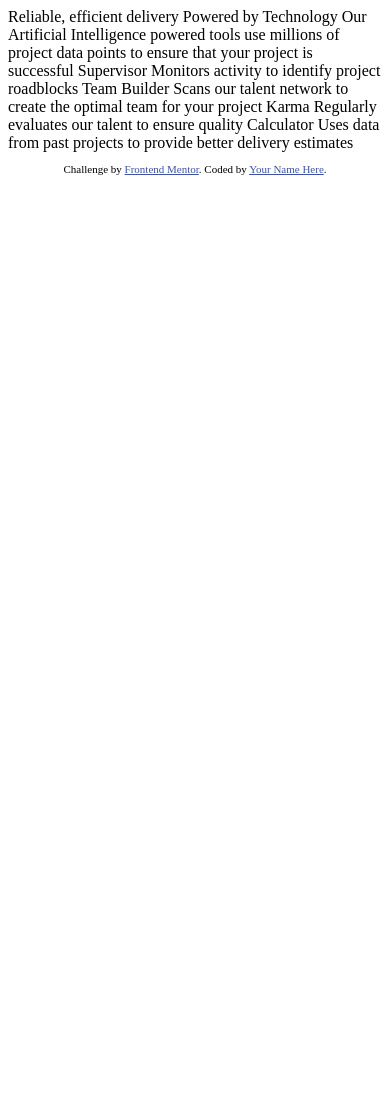
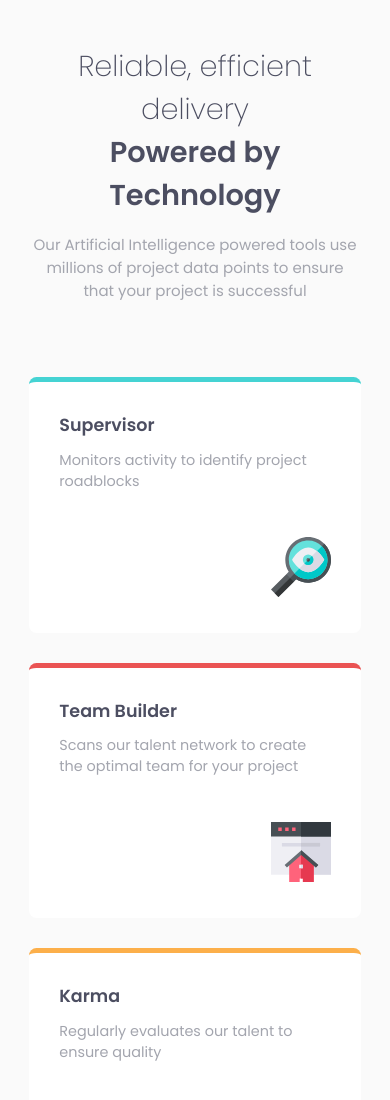
Before and after one commit to trafiki/four-card-feature-section, a plain HTML site: page index.html in a window 390 px wide. Shown: the top 1100 px of the page. Before the commit the page ends 844 px from the top, so only its background shows below. Drawn offline with Linux system fonts and the light colour scheme.

Commit message:
implement mobile and desktop designs

```diff
--- a/index.html
+++ b/index.html
@@ -2,44 +2,52 @@
 <html lang="en">
   <head>
     <meta charset="UTF-8">
-  <meta name="viewport" content="width=device-width, initial-scale=1.0"> <!-- displays site properly based on user's device -->
+    <meta name="viewport" content="width=device-width, initial-scale=1.0">
+    <!-- displays site properly based on user's device -->
 
     <link rel="icon" type="image/png" sizes="32x32" href="./images/favicon-32x32.png">
 
     <title>Frontend Mentor | Four card feature section</title>
-
-  <!-- Feel free to remove these styles or customise in your own stylesheet 👍 -->
-  <style>
-    .attribution { font-size: 11px; text-align: center; }
-    .attribution a { color: hsl(228, 45%, 44%); }
-  </style>
+    <link rel="stylesheet" href="./style.css">
   </head>
   <body>
+    <main>
+      <header>
+        <h1>
+          <div class="sub-heading">Reliable, efficient delivery</div>
+          Powered by Technology
+        </h1>
+        <p>Our Artificial Intelligence powered tools use millions of project data points to ensure that your project is successful</p>
+      </header>
+      <section class="tools-section">
+        <div>
+          <article class="tool-card supervisor">
+            <h3>Supervisor</h3>
+            <p>Monitors activity to identify project roadblocks</p>
+            <figure class="tool-icon-wrapper"><img src="./images/icon-supervisor.svg"></figure>
+          </article>
+        </div>
+        <div class-="middle-section">
+          <article class="tool-card team-builder">
+            <h3>Team Builder</h3>
+            <p>Scans our talent network to create the optimal team for your project</p>
+            <figure class="tool-icon-wrapper"><img src="./images/icon-team-builder.svg"></figure>
+          </article>
+          <article class="tool-card karma">
+            <h3>Karma</h3>
+            <p>Regularly evaluates our talent to ensure quality</p>
+            <figure class="tool-icon-wrapper"><img src="./images/icon-karma.svg"></figure>
+          </article>
+        </div>
+        <div>
+          <article class="tool-card calculator">
+            <h3>Calculator</h3>
+            <p>Uses data from past projects to provide better delivery estimates</p>
+            <figure class="tool-icon-wrapper"><img src="./images/icon-calculator.svg"></figure>
+          </article>
+        </div>
+      </section>
+    </main>
 
-  Reliable, efficient delivery
-  Powered by Technology
-
-  Our Artificial Intelligence powered tools use millions of project data points
-  to ensure that your project is successful
-
-  Supervisor
-  Monitors activity to identify project roadblocks
-
-  Team Builder
-  Scans our talent network to create the optimal team for your project
-
-  Karma
-  Regularly evaluates our talent to ensure quality
-
-  Calculator
-  Uses data from past projects to provide better delivery estimates
-
-
-  <footer>
-    <p class="attribution">
-      Challenge by <a href="https://www.frontendmentor.io?ref=challenge" target="_blank">Frontend Mentor</a>.
-      Coded by <a href="#">Your Name Here</a>.
-    </p>
-  </footer>
   </body>
 </html>
--- /dev/null
+++ b/style.css
@@ -0,0 +1,107 @@
+@import url('https://fonts.googleapis.com/css2?family=Poppins:wght@200;400;600&display=swap');
+
+*, *::before, *::after {
+  box-sizing: border-box;
+  padding: 0;
+  margin: 0;
+}
+
+body {
+  font-family: 'Poppins', sans-serif;
+  font-size: 15px;
+  background: hsl(0, 0%, 98%);
+  color: hsl(229, 6%, 66%);
+}
+
+main {
+  width: 80%;
+  margin: 0 auto;
+  padding: 3em 0;
+  max-width: 1400px;
+}
+
+header {
+  text-align: center;
+  width: 40%;
+  margin: 0 auto;
+  max-width: 550px;
+  margin-bottom: 3em;
+}
+
+.tools-section {
+  display: flex;
+  justify-content: space-between;
+  align-items: center;
+}
+
+.tools-section>div {
+  flex: 0 0 32%;
+}
+
+.tool-card {
+  padding: 2em;
+  background: #fff;
+  border-radius: .5em;
+  margin-top: 2em;
+}
+
+.tool-card p {
+  margin-top: .8em;
+  font-size: .9rem;
+}
+
+.tool-card img {
+  margin-top: 3em;
+  width: 60px;
+}
+
+.tool-icon-wrapper {
+  text-align: right;
+}
+
+.sub-heading {
+  font-weight: 200;
+}
+
+h1 {
+  margin-bottom: 1rem;
+  font-size: 2.3rem;
+}
+
+h1, h3 {
+  color: hsl(234, 12%, 34%);
+}
+
+.team-builder {
+  border-top: 5px solid hsl(0, 78%, 62%);
+}
+
+.supervisor {
+  border-top: 5px solid hsl(180, 62%, 55%);
+}
+
+.karma {
+  border-top: 5px solid hsl(34, 97%, 64%);
+}
+
+.calculator {
+  border-top: 5px solid hsl(212, 86%, 64%);
+}
+
+@media only screen and (max-width: 768px) {
+  .tools-section {
+    flex-direction: column;
+  }
+
+  main {
+    width: 85%;
+  }
+
+  header {
+    width: 100%;
+  }
+
+  h1 {
+    font-size: 1.8rem;
+  }
+}
```
Also changed, not shown: 1 other file. Lines whose indentation alone changed are shown as unchanged.
